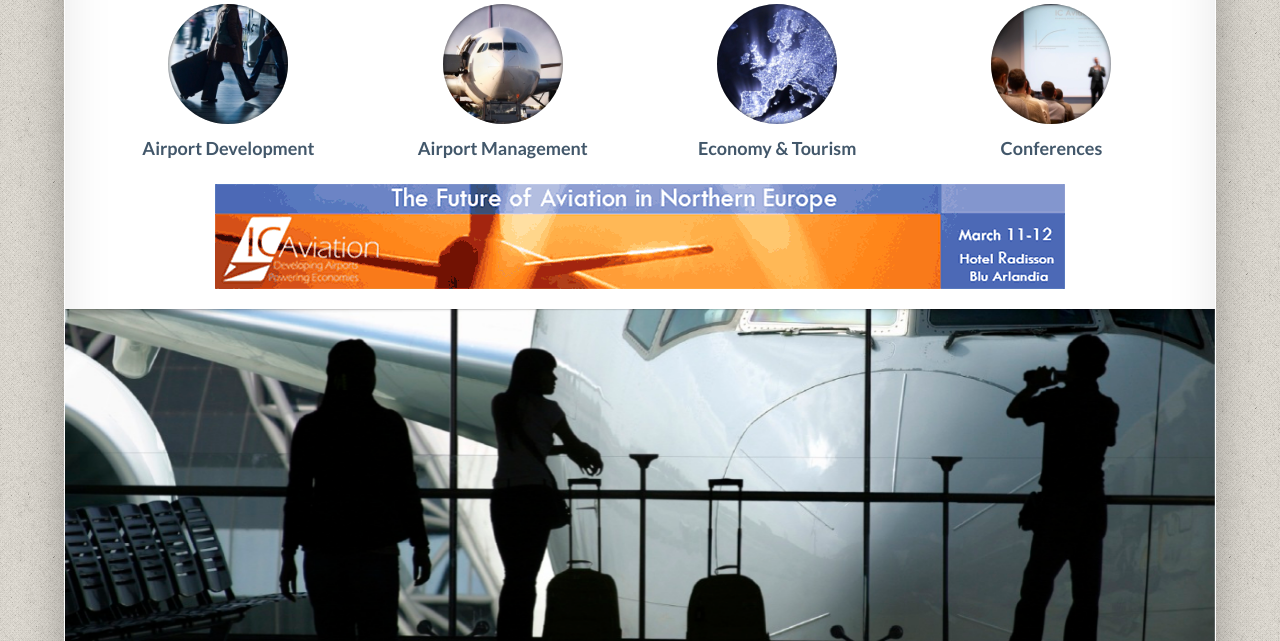
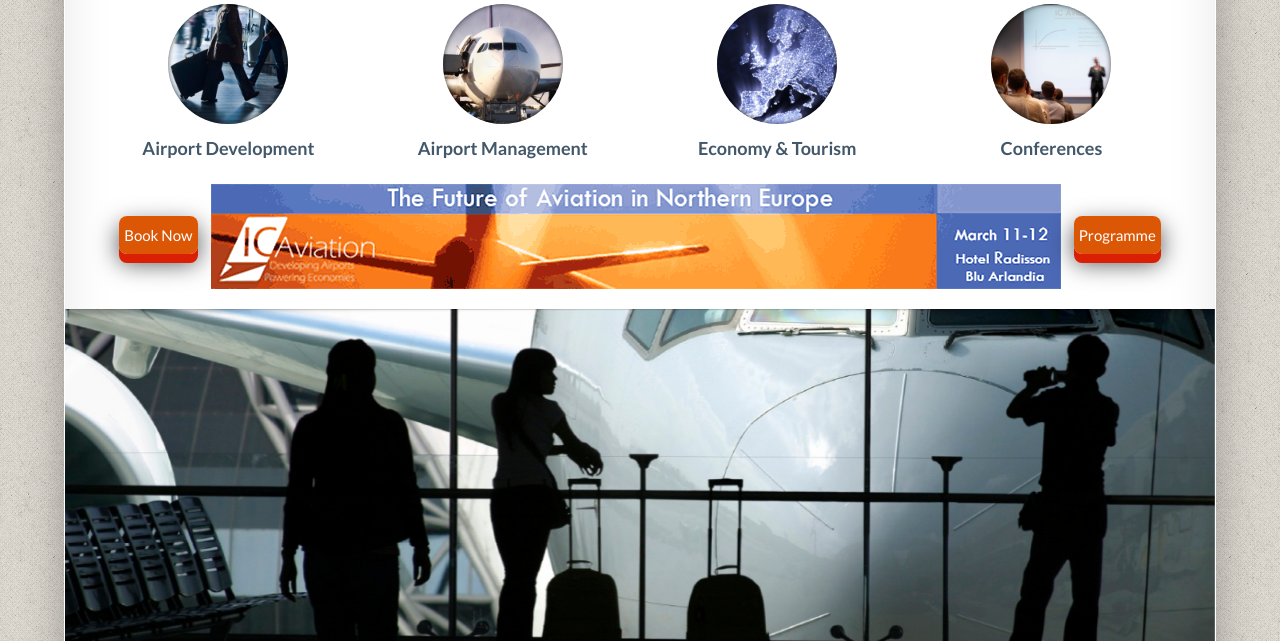
Before and after one commit to domurtag/ic-aviation, a plain HTML site: page index.html in a window 1280 px wide. Shown: the part 159-800 px from the top of the page. Drawn offline with Linux system fonts and the light colour scheme.

Commit message:
changed conference button size

```diff
--- a/index.html
+++ b/index.html
@@ -135,13 +135,13 @@
             </div>
             <div class="row-fluid" id="conference-banner">
                 <div class="span12">
-                    <a class="button-link" href="https://www-ic-aviation.ticketbud.com/future-north-europe-aviation">Book Now For €649</a>
+                    <a class="button-link" href="https://www-ic-aviation.ticketbud.com/future-north-europe-aviation">Book Now</a>
 
-                    <a href="learning.html">
+                    <a href="learning.html" id="banner-link">
                         <img src="images/conference/banner.gif" alt="The Future of Aviation in Northern Europe"/>
                     </a>
 
-                    <a class="button-link" href="future-aviation-north-europe.pdf">Conference Programme</a>
+                    <a class="button-link" href="future-aviation-north-europe.pdf">Programme</a>
                 </div>
             </div>
         </div>
--- a/stylesheets/custom.css
+++ b/stylesheets/custom.css
@@ -139,7 +139,7 @@ ul.big.social-icons {
     text-align: center;
 }
 
-@media (max-width: 1400px) {
+@media (max-width: 1250px) {
     #conference-banner .button-link {
         display: none;
     }
@@ -163,3 +163,7 @@ a.button-link:hover {
     position: relative;
     top: 6px;
 }
+
+#banner-link {
+    padding: 0 10px;
+}
```
Also changed, not shown: development.html (+3 -3 lines), learning.html (+3 -3 lines), management.html (+3 -3 lines), team.html (+3 -3 lines), tourism.html (+3 -3 lines).
